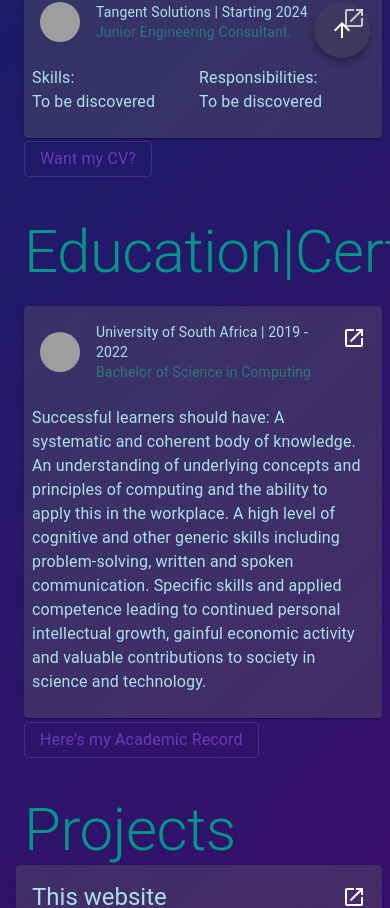
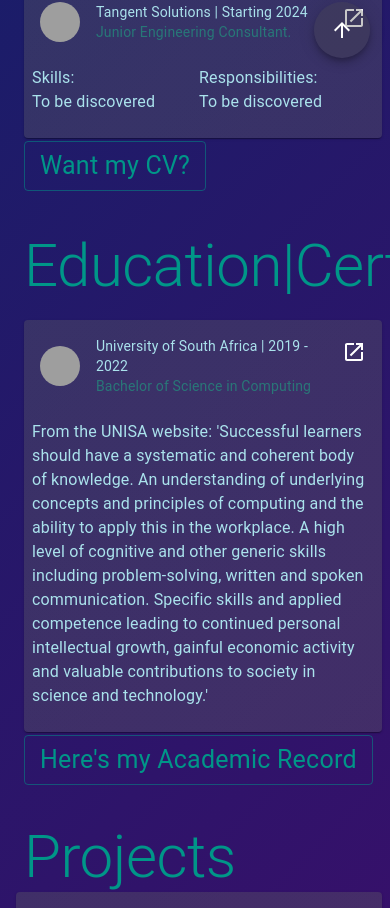
Before and after one commit to RoughRoman/RoughRoman.github.io, a React (Vite) app: page / in a window 390 px wide. Shown: the part 766-1674 px from the top of the page. Built offline with nearby package versions, Linux system fonts and the light colour scheme; grey boxes are pictures that could not be loaded.

Commit message:
Finally fixed the mobile background animation. A good night sleep is insanely effective for problem solving

```diff
--- a/src/App.jsx
+++ b/src/App.jsx
@@ -12,6 +12,9 @@ import ArrowUpwardIcon from '@mui/icons-material/ArrowUpward';
 
 import CV from './docs/M.Lategan CV.pdf';
 import Record from './docs/AcademicRecord.pdf';
+
+/* Initially, this project had a nest of sub folders for various components and sub-components.
+However, the project is not nearly complex enough to justify creating said nest of folders. So its all here in App.jsx */
 
 
 export const themeOptions = {
@@ -137,8 +140,8 @@ function Experience(){
           imgSrc="https://media.licdn.com/dms/image/C510BAQHDmnordYXYVw/company-logo_200_200/0/1519879581821?e=2147483647&v=beta&t=N8ux-twe81KC4VlRHYVoELnMuby_FQ-3_2FwxM4hwnQ"
         />
 
-        <Button sx={{marginTop:"1%"}} variant="outlined" color="primary" href={CV} download={"M-Lategan-CV"} >
-          <Typography fontFamily={'roboto'} textTransform={"none"}> Want my CV?</Typography>
+        <Button sx={{marginTop:"1%"}} variant="outlined" color="secondary" href={CV} download={"M-Lategan-CV"} >
+          <Typography fontFamily={'roboto'} textTransform={"none"} fontSize={"25px"}> Want my CV?</Typography>
 
         </Button>
       </Container>
@@ -193,7 +196,7 @@ function Education(){
         <EducationCard
           instituteAndDate={"University of South Africa | 2019 - 2022"}
           qualification={"Bachelor of Science in Computing"}
-          description={"Successful learners should have: A systematic and coherent body of knowledge. An understanding of underlying concepts and principles of computing and the ability to apply this in the workplace. A high level of cognitive and other generic skills including problem-solving, written and spoken communication. Specific skills and applied competence leading to continued personal intellectual growth, gainful economic activity and valuable contributions to society in science and technology."}
+          description={"From the UNISA website: 'Successful learners should have a systematic and coherent body of knowledge. An understanding of underlying concepts and principles of computing and the ability to apply this in the workplace. A high level of cognitive and other generic skills including problem-solving, written and spoken communication. Specific skills and applied competence leading to continued personal intellectual growth, gainful economic activity and valuable contributions to society in science and technology.'"}
           linkTo={"https://www.unisa.ac.za/sites/corporate/default/Register-to-study-through-Unisa/Undergraduate-&-honours-qualifications/Find-your-qualification-&-choose-your-modules/All-qualifications/Bachelor-of-Science-in-Computing-(98906-%E2%80%93-COM)"}
           imgSrc={"https://pbs.twimg.com/media/D3umixOWsAAg5ev.jpg"}
         />
@@ -208,8 +211,8 @@ function Education(){
         />
         */}
 
-        <Button sx={{marginTop:"1%"}} variant="outlined" color="primary" href={Record} download={"M-Lategan-AcademicRecord"} >
-          <Typography fontFamily={'roboto'} textTransform={"none"}> Here's my Academic Record</Typography>
+        <Button sx={{marginTop:"1%"}} variant="outlined" color="secondary" href={Record} download={"M-Lategan-AcademicRecord"} >
+          <Typography fontFamily={'roboto'} textTransform={"none"} fontSize={"25px"}> Here's my Academic Record</Typography>
         </Button>
 
       </Container>
@@ -292,7 +295,9 @@ function ProjectCard({projectTitle, projectSubHeader,  linkTo}){
 
       />
       <CardContent>
-        <Typography variant="body1" color="initial">Not much to say about it. You are currently viewing it.</Typography>
+      <Box flexGrow={1}>
+            <Typography>Not much to say about it. You are currently viewing it. Go dig in the source code if you are interested. Also please note: I have no experience with web development or UX design. So don't take this as my best. This is literally a first project</Typography>
+      </Box>
       </CardContent>
     </Card>
 
--- a/src/index.css
+++ b/src/index.css
@@ -2,11 +2,9 @@
 body {
     background: linear-gradient(-45deg, #192670, #440a6b, #042768, #0a7024);
     background-size: 400% 400%;
-    animation: gradient 15s ease infinite;
+    animation: gradient 15s ease infinite alternate;
     height: 100%;
     width: 100%;
-
-
   }
 
   @keyframes gradient {
--- a/src/main.jsx
+++ b/src/main.jsx
@@ -15,6 +15,7 @@ else{
 
 
 
+
 ReactDOM.createRoot(document.getElementById('root')).render(
   <React.StrictMode>
     <App />
--- a/src/mobileIndex.css
+++ b/src/mobileIndex.css
@@ -1,8 +1,22 @@
 
 body {
-    background: linear-gradient(-45deg, #192670, #440a6b, #042768);
-    background-size: 200% 200%;
-    height: 100%;
-    width: 100%;
+  background: linear-gradient(-45deg, #192670, #440a6b, #042768, #0a7024);
+  background-size: 400% 400%;
+  animation: gradient 10s ease infinite alternate;
+  height: 100%;
+  width: 100%;
 
+
+}
+
+@keyframes gradient {
+  0% {
+    background-position: 0% 50%;
   }
+  50% {
+    background-position: 50% 75%;
+  }
+  100% {
+    background-position: 75% 50%;
+  }
+}
```
